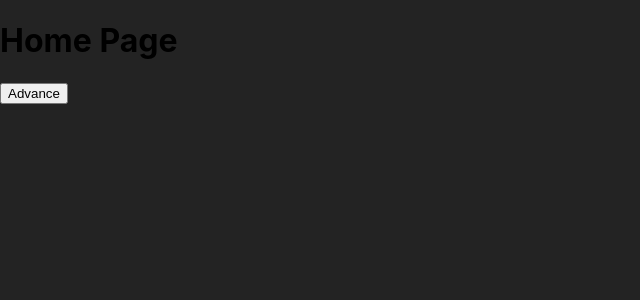
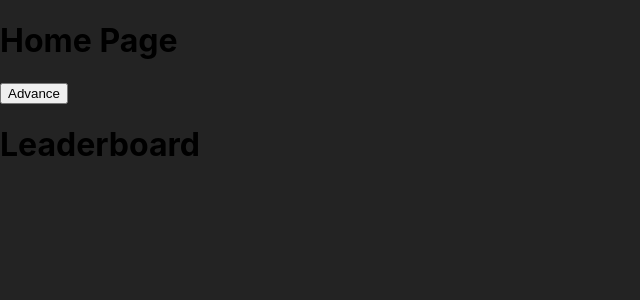
Before and after one commit to SchoolOfCode/w15_collaborative-react-project-fitness-app, a React (Create React App) app in the folder flexercise/: page / in a window 1280 px wide. Shown: the top 300 px of the page, without its empty margins (0-640 px from the left). Built offline with nearby package versions, Linux system fonts and the light colour scheme.

Commit message:
added leaderboard  component

```diff
--- a/flexercise/src/components/14_Leaderboard/index.js
+++ b/flexercise/src/components/14_Leaderboard/index.js
@@ -0,0 +1,9 @@
+import React from "react";
+
+function Leaderboard() {
+  return <div className="leaderboard">
+      <h1>Leaderboard</h1>
+  </div>;
+}
+
+export default Leaderboard;
--- a/flexercise/src/components/1_BackgroundImage/index.js
+++ b/flexercise/src/components/1_BackgroundImage/index.js
@@ -5,7 +5,7 @@ import Lunge from "../App/pictures/Lunge.png";
 function BackgroundImage() {
     return (
         <div className="homepage">
-            <img id="homepage-background-img" src={Lunge} alt="image of a man lunging" />
+            <img id="homepage-background-img" src={Lunge} alt="man lunging" />
         </div>
     )
 }
--- a/flexercise/src/pages/Homepage/index.js
+++ b/flexercise/src/pages/Homepage/index.js
@@ -1,10 +1,12 @@
 import React from "react";
+import Leaderboard from "../../components/14_Leaderboard"
 
 const Homepage = ({onComplete}) => {
     return (
         <div>
           <h1>Home Page</h1>
           <button onClick={onComplete}>Advance</button>
+          <Leaderboard />
         </div>
      );
 }
```
Also changed, not shown: 1 other file (tests, documents, lock files or other folders).
